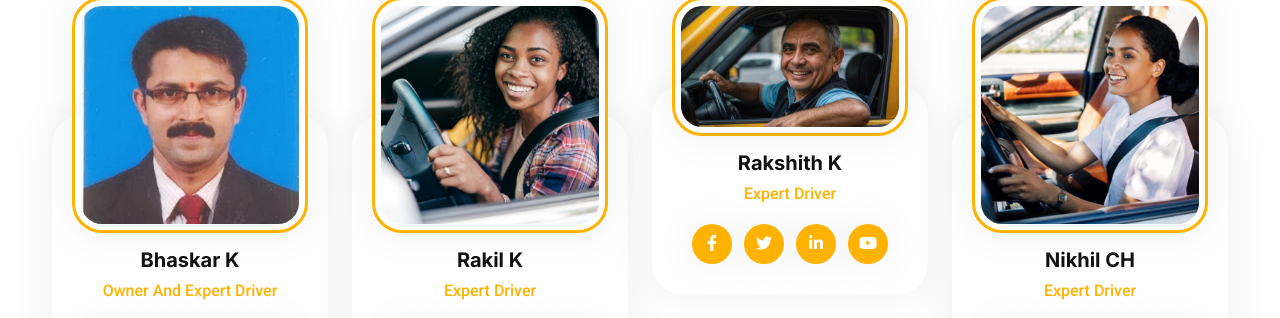
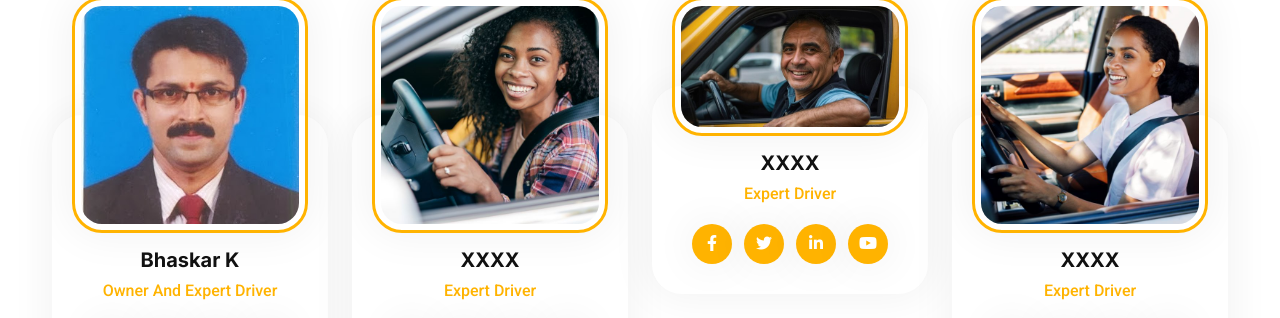
Before and after one commit to AnoopChaleppady/a2zCabsManglore, a plain HTML site: page index.html in a window 1280 px wide. Shown: the part 9665-9983 px from the top of the page. Drawn offline with nearby package versions, Linux system fonts and the light colour scheme.

Commit message:
Update index.html
Updated driver name

```diff
--- a/index.html
+++ b/index.html
@@ -1233,7 +1233,7 @@
                     </div>
                     <div class="team-content">
                         <div class="team-bio">
-                            <h5><a href="#">Rakil K</a></h5>
+                            <h5><a href="#">XXXX</a></h5>
                             <span>Expert Driver</span>
                         </div>
                     </div>
@@ -1252,7 +1252,7 @@
                     </div>
                     <div class="team-content">
                         <div class="team-bio">
-                            <h5><a href="#">Rakshith K</a></h5>
+                            <h5><a href="#">XXXX</a></h5>
                             <span>Expert Driver</span>
                         </div>
                     </div>
@@ -1271,7 +1271,7 @@
                     </div>
                     <div class="team-content">
                         <div class="team-bio">
-                            <h5><a href="#">Nikhil CH</a></h5>
+                            <h5><a href="#">XXXX</a></h5>
                             <span>Expert Driver</span>
                         </div>
                     </div>
```
